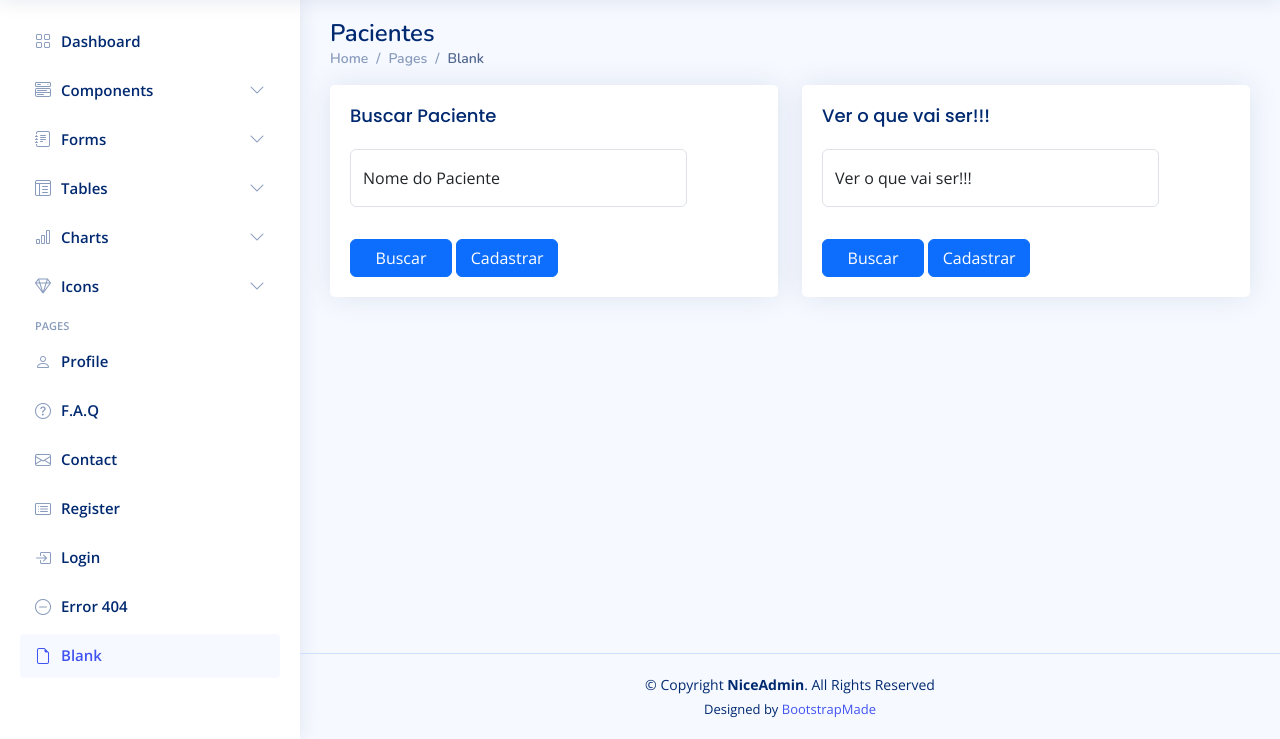
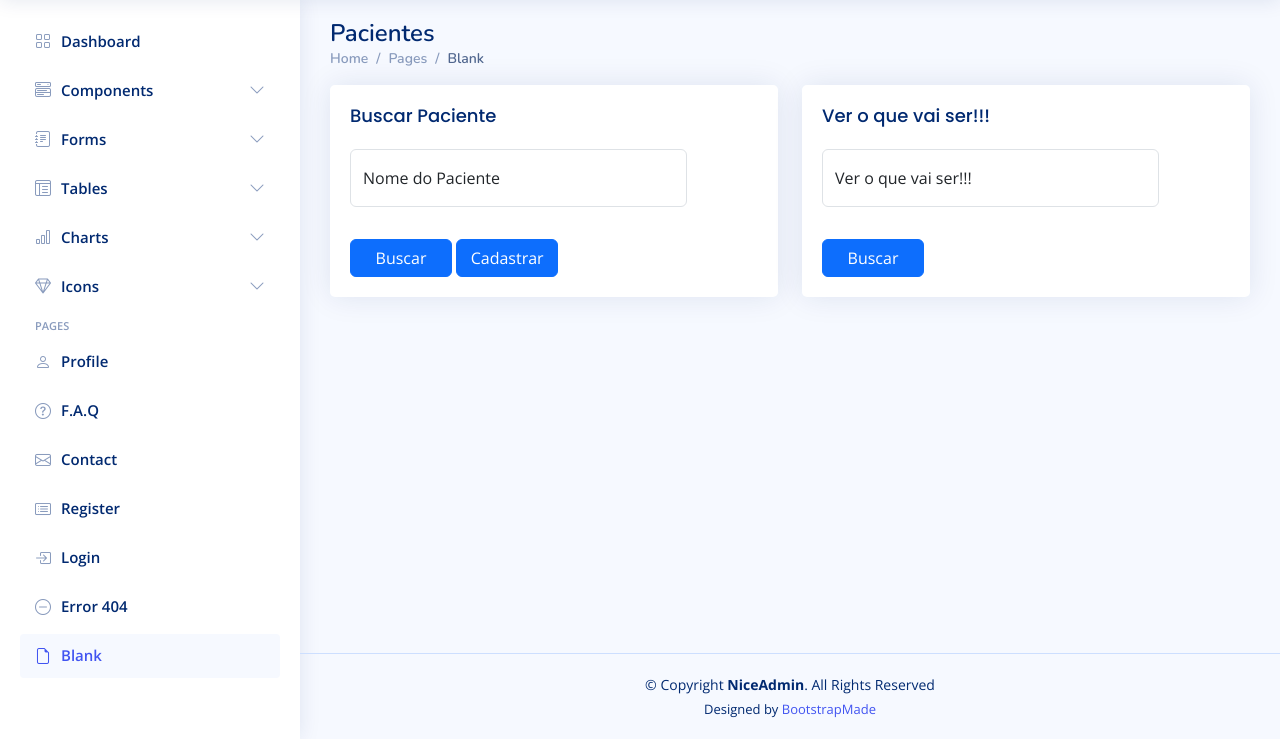
Before and after one commit to andrefelix93/Odontologico, a Django app: page /home/ in a window 1280 px wide. Shown: the part 61-800 px from the top of the page. Run offline with Django 4.2, Linux system fonts and the light colour scheme; the visitor is signed in with stand-in values (Sample User, id 1); some libraries are stand-ins or nearby versions.

Commit message:
Botão de cadastrar da home.

```diff
--- a/sistema_odontologico/templates/pages/index.html
+++ b/sistema_odontologico/templates/pages/index.html
@@ -43,7 +43,7 @@
                 </div>
                 <div class="col-12">
                   <button class="btn btn-primary col-3" type="submit">Buscar</button>
-                  <button class="btn btn-primary col-3" type="submit">Cadastrar</button>
+                  <a class="btn btn-primary col-3" type="submit" href= "{% url 'paciente:cadastro-paciente' %}">Cadastrar</a>
                 </div>
               </form><!-- End Custom Styled Validation -->
 
@@ -67,7 +67,6 @@
                 </div>
                 <div class="col-12">
                   <button class="btn btn-primary col-3" type="submit">Buscar</button>
-                  <button class="btn btn-primary col-3" type="submit">Cadastrar</button>
                 </div>
               </form><!-- End Custom Styled Validation -->
 
```
Also changed, not shown: sistema_odontologico/db.sqlite3.
